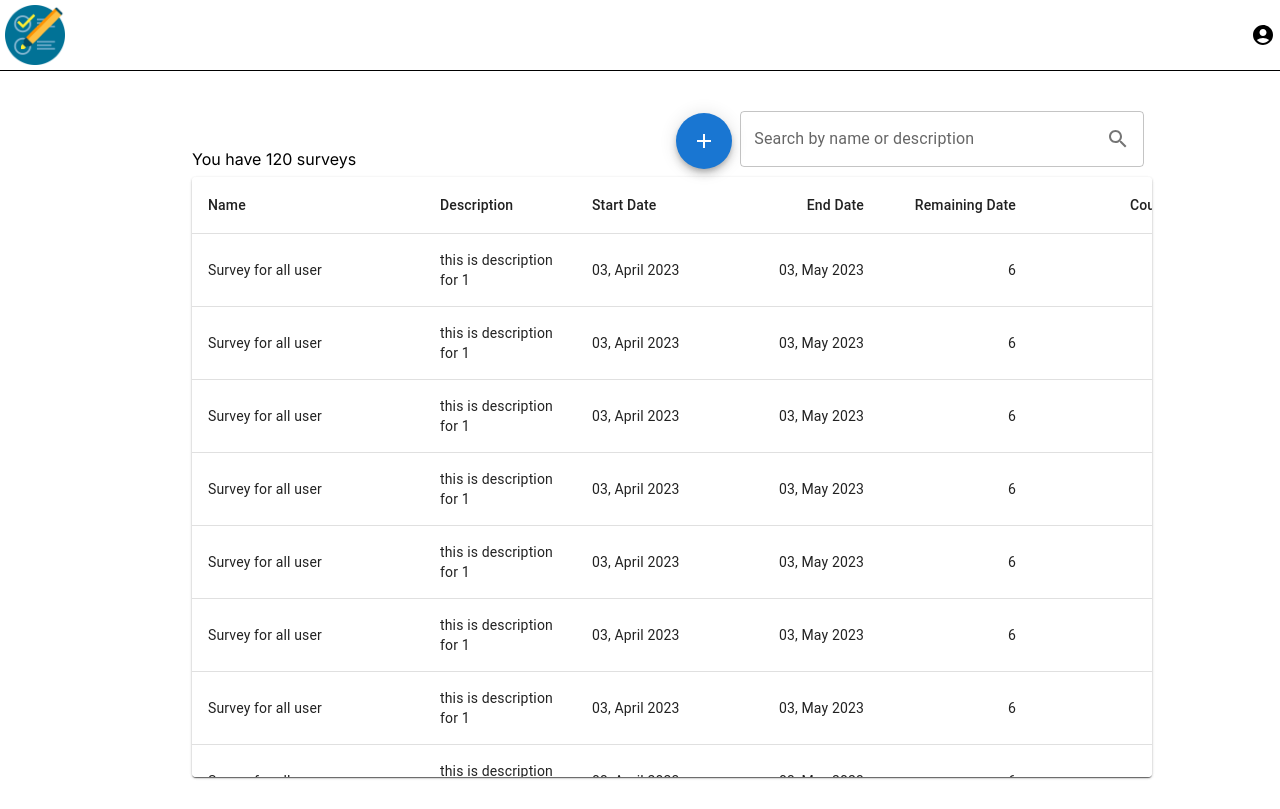
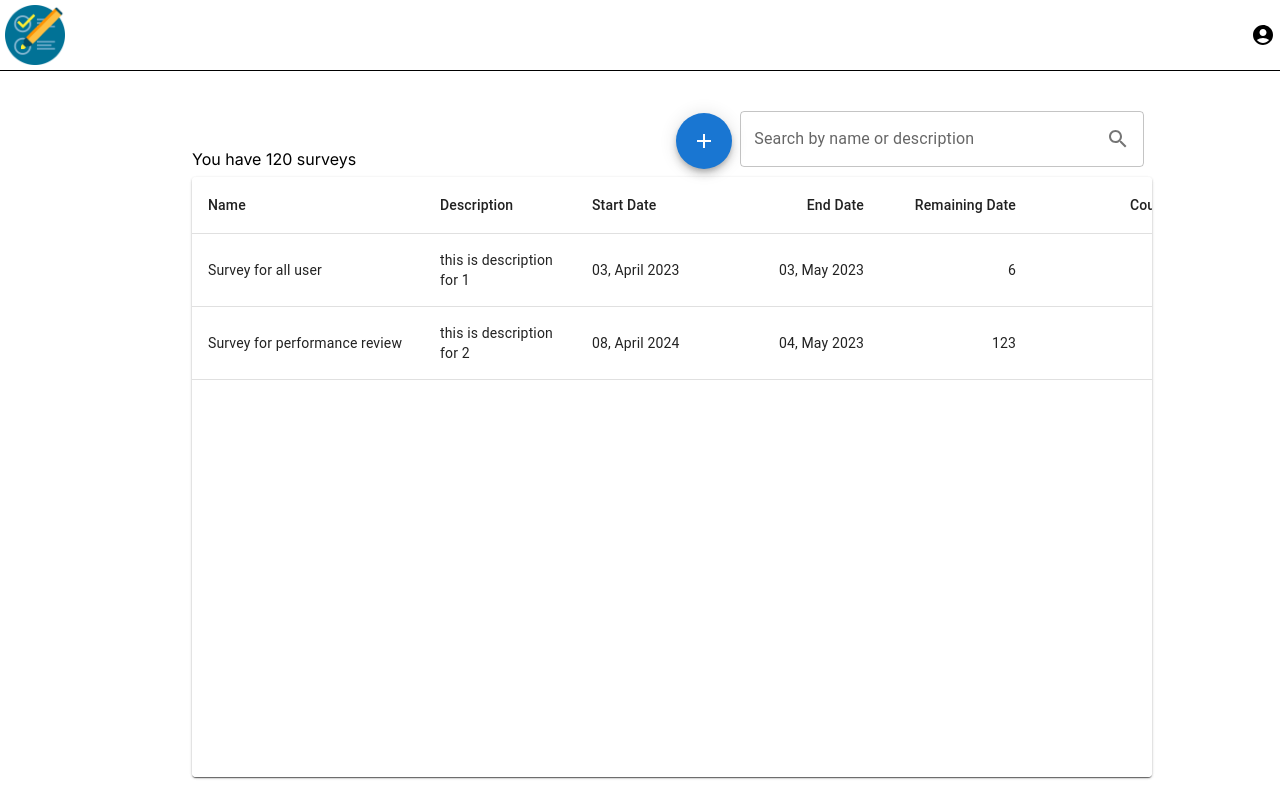
Before and after one commit to tanhaok/survey-builder, a Next.js app in the folder ui/: page / in a window 1280 px wide. Shown: the top 809 px of the page. Built offline with nearby package versions, Linux system fonts and the light colour scheme.

Commit message:
fix: sonar cloud issue related to duplicate code

```diff
--- a/ui/src/app/page.tsx
+++ b/ui/src/app/page.tsx
@@ -34,230 +34,15 @@ const mockDataSurvey: Survey[] = [
     remainingDate: 6,
   },
   {
-    count: 1,
-    description: "this is description for 1",
-    endDate: "03, May 2023",
-    startDate: "03, April 2023",
-    id: "xxx-111",
-    name: "Survey for all user",
-    remainingDate: 6,
+    count: 2,
+    description: "this is description for 2",
+    endDate: "04, May 2023",
+    startDate: "08, April 2024",
+    id: "yyy-222",
+    name: "Survey for performance review",
+    remainingDate: 123,
   },
-  {
-    count: 1,
-    description: "this is description for 1",
-    endDate: "03, May 2023",
-    startDate: "03, April 2023",
-    id: "xxx-111",
-    name: "Survey for all user",
-    remainingDate: 6,
-  },
-  {
-    count: 1,
-    description: "this is description for 1",
-    endDate: "03, May 2023",
-    startDate: "03, April 2023",
-    id: "xxx-111",
-    name: "Survey for all user",
-    remainingDate: 6,
-  },
-  {
-    count: 1,
-    description: "this is description for 1",
-    endDate: "03, May 2023",
-    startDate: "03, April 2023",
-    id: "xxx-111",
-    name: "Survey for all user",
-    remainingDate: 6,
-  },
-  {
-    count: 1,
-    description: "this is description for 1",
-    endDate: "03, May 2023",
-    startDate: "03, April 2023",
-    id: "xxx-111",
-    name: "Survey for all user",
-    remainingDate: 6,
-  },
-  {
-    count: 1,
-    description: "this is description for 1",
-    endDate: "03, May 2023",
-    startDate: "03, April 2023",
-    id: "xxx-111",
-    name: "Survey for all user",
-    remainingDate: 6,
-  },
-  {
-    count: 1,
-    description: "this is description for 1",
-    endDate: "03, May 2023",
-    startDate: "03, April 2023",
-    id: "xxx-111",
-    name: "Survey for all user",
-    remainingDate: 6,
-  },
-  {
-    count: 1,
-    description: "this is description for 1",
-    endDate: "03, May 2023",
-    startDate: "03, April 2023",
-    id: "xxx-111",
-    name: "Survey for all user",
-    remainingDate: 6,
-  },
-  {
-    count: 1,
-    description: "this is description for 1",
-    endDate: "03, May 2023",
-    startDate: "03, April 2023",
-    id: "xxx-111",
-    name: "Survey for all user",
-    remainingDate: 6,
-  },
-  {
-    count: 1,
-    description: "this is description for 1",
-    endDate: "03, May 2023",
-    startDate: "03, April 2023",
-    id: "xxx-111",
-    name: "Survey for all user",
-    remainingDate: 6,
-  },
-  {
-    count: 1,
-    description: "this is description for 1",
-    endDate: "03, May 2023",
-    startDate: "03, April 2023",
-    id: "xxx-111",
-    name: "Survey for all user",
-    remainingDate: 6,
-  },
-  {
-    count: 1,
-    description: "this is description for 1",
-    endDate: "03, May 2023",
-    startDate: "03, April 2023",
-    id: "xxx-111",
-    name: "Survey for all user",
-    remainingDate: 6,
-  },
-  {
-    count: 1,
-    description: "this is description for 1",
-    endDate: "03, May 2023",
-    startDate: "03, April 2023",
-    id: "xxx-111",
-    name: "Survey for all user",
-    remainingDate: 6,
-  },
-  {
-    count: 1,
-    description: "this is description for 1",
-    endDate: "03, May 2023",
-    startDate: "03, April 2023",
-    id: "xxx-111",
-    name: "Survey for all user",
-    remainingDate: 6,
-  },
-  {
-    count: 1,
-    description: "this is description for 1",
-    endDate: "03, May 2023",
-    startDate: "03, April 2023",
-    id: "xxx-111",
-    name: "Survey for all user",
-    remainingDate: 6,
-  },
-  {
-    count: 1,
-    description: "this is description for 1",
-    endDate: "03, May 2023",
-    startDate: "03, April 2023",
-    id: "xxx-111",
-    name: "Survey for all user",
-    remainingDate: 6,
-  },
-  {
-    count: 1,
-    description: "this is description for 1",
-    endDate: "03, May 2023",
-    startDate: "03, April 2023",
-    id: "xxx-111",
-    name: "Survey for all user",
-    remainingDate: 6,
-  },
-  {
-    count: 1,
-    description: "this is description for 1",
-    endDate: "03, May 2023",
-    startDate: "03, April 2023",
-    id: "xxx-111",
-    name: "Survey for all user",
-    remainingDate: 6,
-  },
-  {
-    count: 1,
-    description: "this is description for 1",
-    endDate: "03, May 2023",
-    startDate: "03, April 2023",
-    id: "xxx-111",
-    name: "Survey for all user",
-    remainingDate: 6,
-  },
-  {
-    count: 1,
-    description: "this is description for 1",
-    endDate: "03, May 2023",
-    startDate: "03, April 2023",
-    id: "xxx-111",
-    name: "Survey for all user",
-    remainingDate: 6,
-  },
-  {
-    count: 1,
-    description: "this is description for 1",
-    endDate: "03, May 2023",
-    startDate: "03, April 2023",
-    id: "xxx-111",
-    name: "Survey for all user",
-    remainingDate: 6,
-  },
-  {
-    count: 1,
-    description: "this is description for 1",
-    endDate: "03, May 2023",
-    startDate: "03, April 2023",
-    id: "xxx-111",
-    name: "Survey for all user",
-    remainingDate: 6,
-  },
-  {
-    count: 1,
-    description: "this is description for 1",
-    endDate: "03, May 2023",
-    startDate: "03, April 2023",
-    id: "xxx-111",
-    name: "Survey for all user",
-    remainingDate: 6,
-  },
-  {
-    count: 1,
-    description: "this is description for 1",
-    endDate: "03, May 2023",
-    startDate: "03, April 2023",
-    id: "xxx-111",
-    name: "Survey for all user",
-    remainingDate: 6,
-  },
-  {
-    count: 1,
-    description: "this is description for 1",
-    endDate: "03, May 2023",
-    startDate: "03, April 2023",
-    id: "xxx-111",
-    name: "Survey for all user",
-    remainingDate: 6,
-  },
+
 ];
 
 const mockData: SurveyList = {
```
